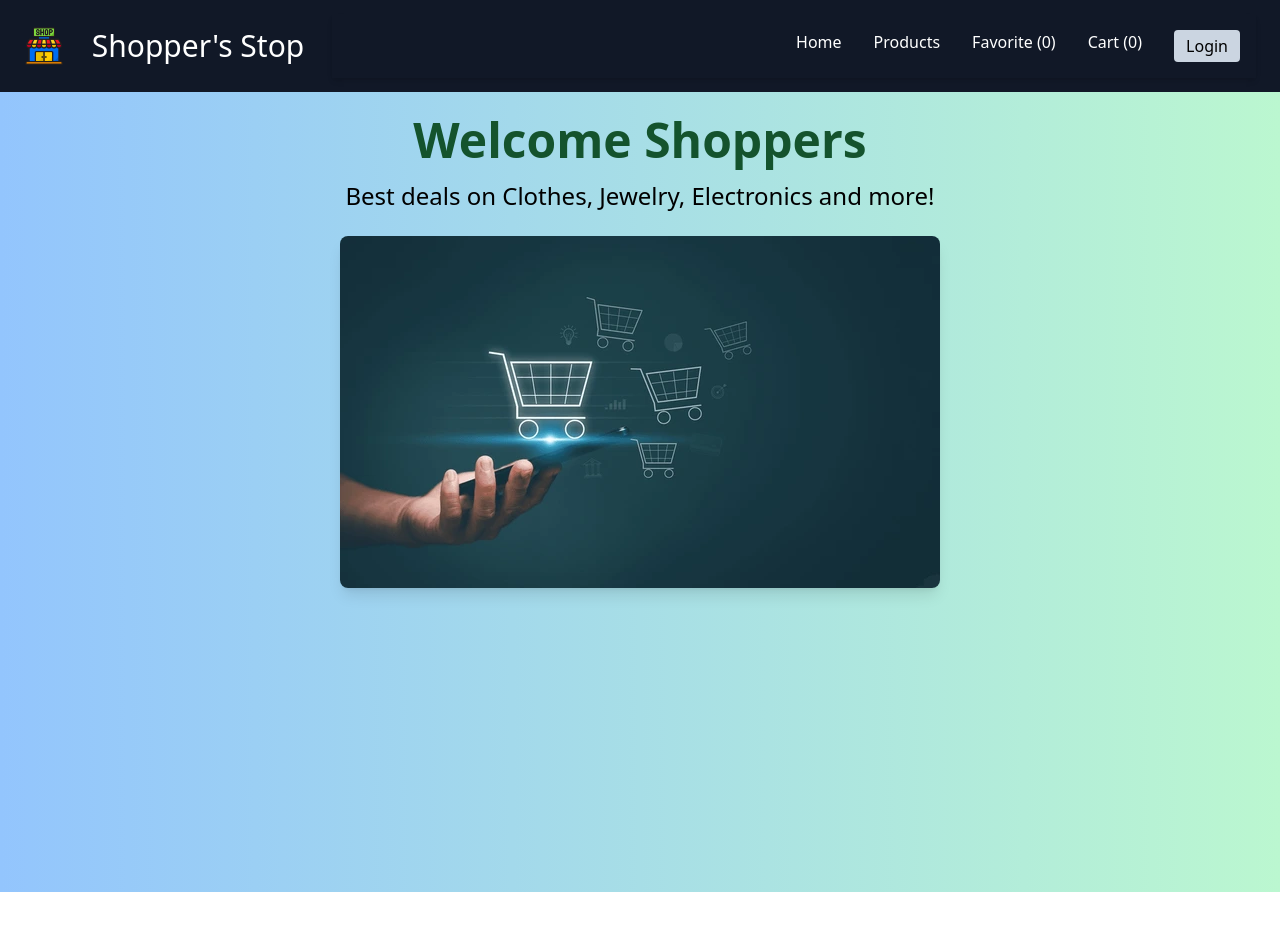
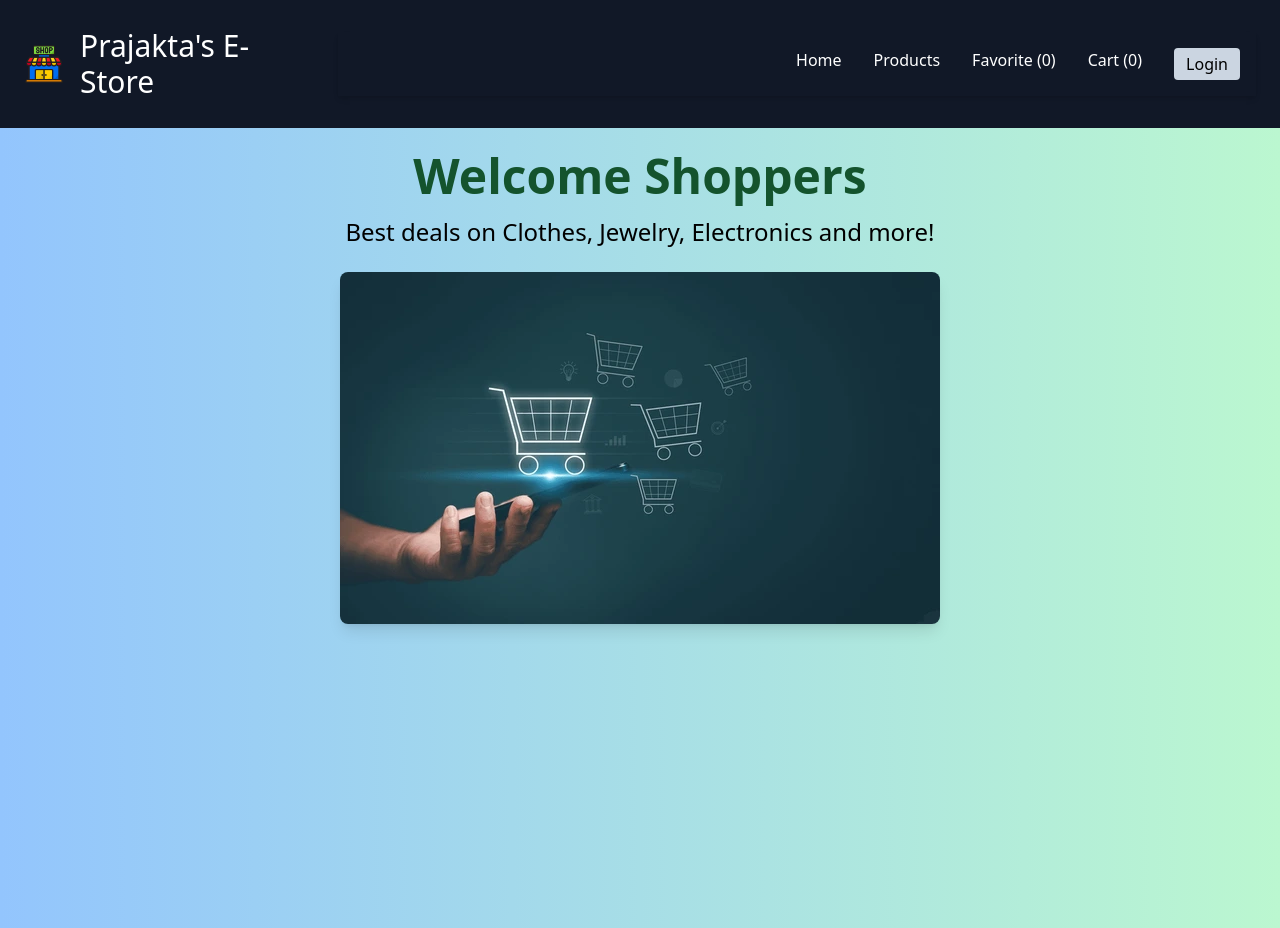
Before and after one commit to itsprajaktaapte/Ecommerce-Shopping-App, a React (Vite) app: page / in a window 1280 px wide. Before the commit the page ends 892 px from the top, so only its background shows below. Built offline with nearby package versions, Linux system fonts and the light colour scheme.

Commit message:
Commit- Name change
E-commerce app name change

```diff
--- a/src/Component/Navbar.jsx
+++ b/src/Component/Navbar.jsx
@@ -23,7 +23,7 @@ const Navbar = () => {
     <div className=" max-w-screen bg-gray-900 text-white flex items-center justify-between px-6 py-3">
       {/* Logo */}
       <img className=" h-10" src={logo} alt="Company Logo" />
-      <h3 className="text-white p-4 flex justify-start text-3xl ">Shopper's Stop</h3>
+      <h3 className="text-white p-4 flex justify-start text-3xl ">Prajakta's E-Store</h3>
       <nav className="w-3/4 text-white p-4 flex justify-end gap-8 shadow-md">
         <Link to="/">Home</Link>
         <Link to="/products">Products</Link>
```
